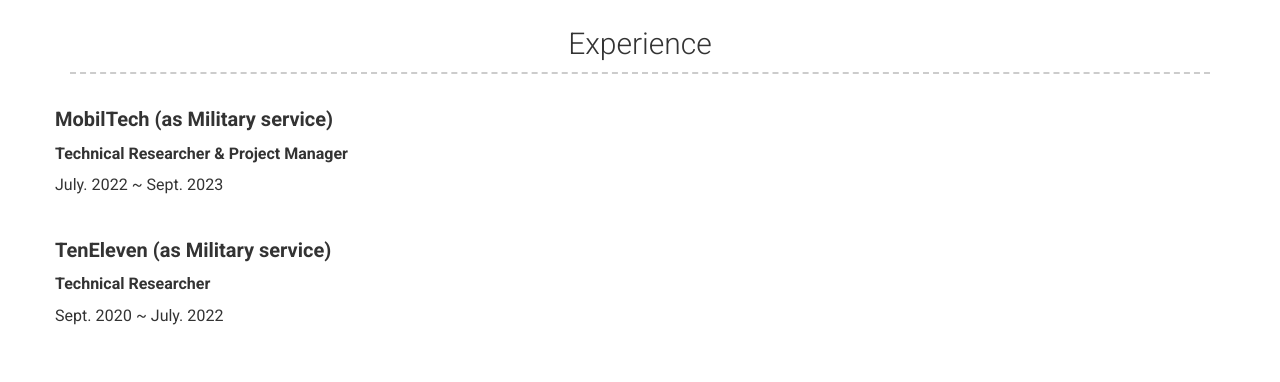
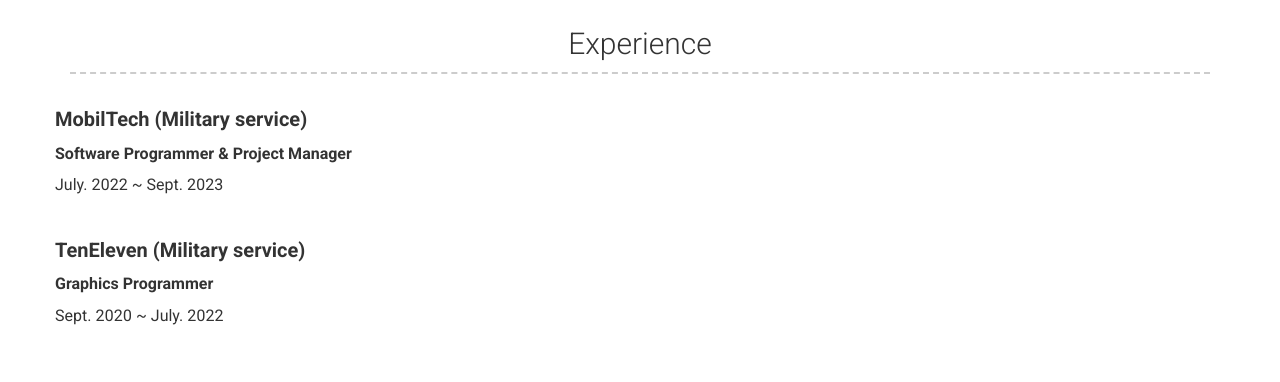
Before and after one commit to sgjeon194/sgjeon194.github.io, a Jekyll site: the page built from index.md, in a window 1280 px wide. Shown: the part 972-1354 px from the top of the page. Built offline with Jekyll 4.4.1, drawn with Linux system fonts in a browser that asks for light colours; nearby versions of some CDN libraries.

Commit message:
content title

```diff
--- a/_config.yml
+++ b/_config.yml
@@ -89,15 +89,15 @@ content:
     layout: list
     content:
       - layout: left
-        title: MobilTech (as Military service)
-        sub_title: Technical Researcher & Project Manager
+        title: MobilTech (Military service)
+        sub_title: Software Programmer & Project Manager
         caption: July. 2022 ~ Sept. 2023
         quote: >
         description: | # this will include new lines to allow paragraphs
 
       - layout: left
-        title: TenEleven (as Military service)
-        sub_title: Technical Researcher
+        title: TenEleven (Military service)
+        sub_title: Graphics Programmer
         caption: Sept. 2020 ~ July. 2022
         quote: >
         description: | # this will include new lines to allow paragraphs
```
